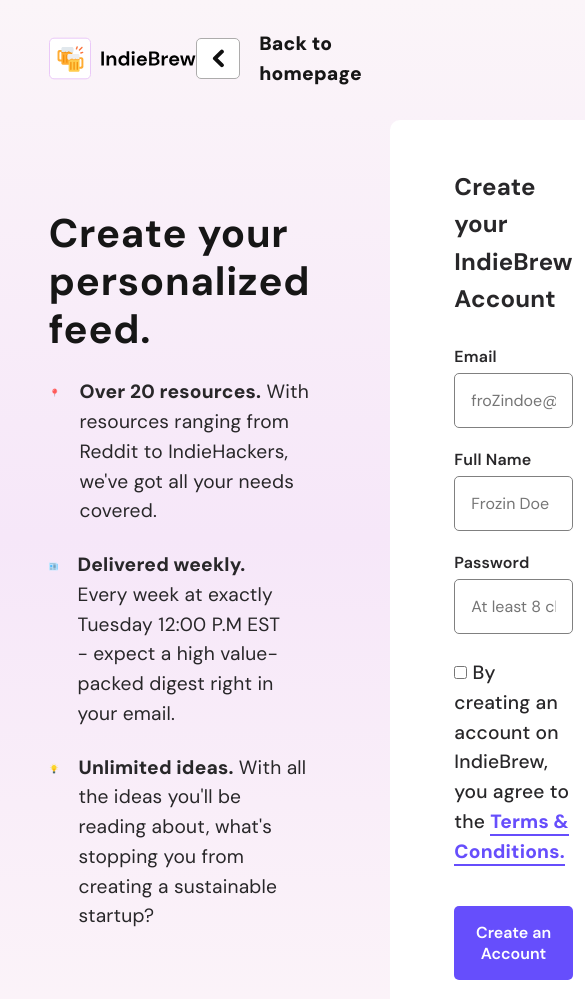
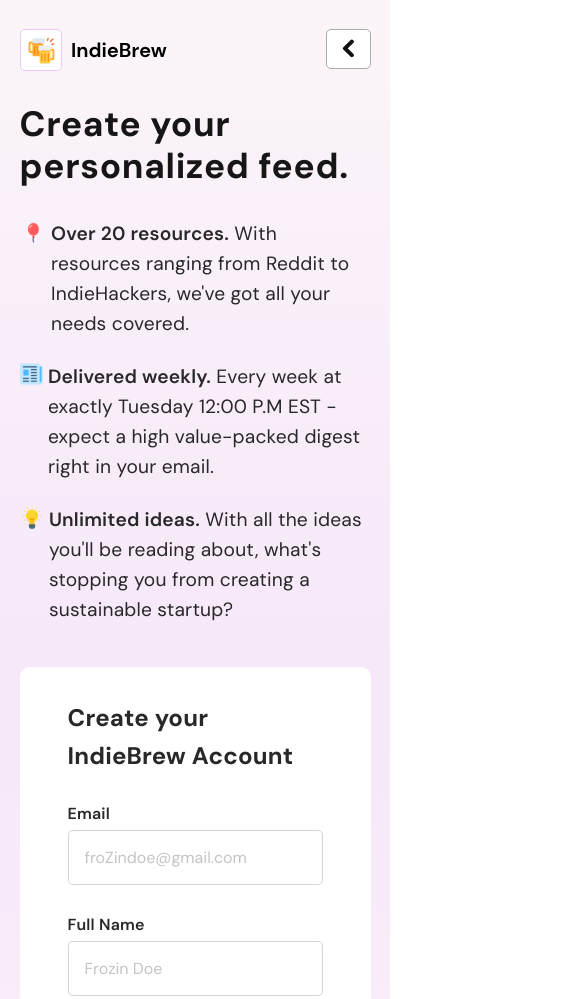
Before and after one commit to Shikamaru007/indie-brew-website, a plain HTML site: page signup.html in a window 390 px wide. Shown: the top 999 px of the page, 585 px wide, since content can reach past the window. Drawn offline with Linux system fonts and the light colour scheme.

Commit message:
project complete

```diff
--- a/signup.css
+++ b/signup.css
@@ -77,7 +77,7 @@
     margin-bottom: 1.5rem;
 }
 .left p span {
-    font-weight: 800;
+    font-weight: 600;
 }
 .right-sign-up {
     background-color: white;
@@ -118,11 +118,97 @@
     font-family: "DM Sans", sans-serif;
     font-size: 1rem;
     border-radius: 5px;
-    border: 1px solid grey;
+    border: 1px solid rgba(163, 163, 163, 0.45);
+}input[type=email]::placeholder,
+input[type=text]::placeholder,
+input[type=password]::placeholder {
+    color: rgba(128, 128, 128, 0.468);
 }
+
 label a {
     text-decoration: none;
     color: rgb(102, 78, 252);
     font-weight: 800;
     border-bottom: 2.5px solid rgb(102, 78, 252);
 }
+
+
+
+
+@media (max-width:922px) {
+    h2 {
+        font-size: 2.2rem;
+        margin: 1.5rem 0;
+       }
+    .back-btn p {
+        font-weight: 600;
+       }
+       .signup-content {
+        grid-template-columns: 1fr;
+        gap: 2rem;
+       }
+       .left-con {
+        margin-top: 2.5rem;
+        margin-bottom: 0;
+       }
+       .right-sign-up {
+        padding: 4rem 5rem 5rem 5rem;
+       }
+}
+
+
+
+
+@media (max-width:769px) {
+   .container {
+    width: 90%;
+   }
+   .back-btn p {
+    font-weight: 600;
+   }
+   .signup-content {
+    grid-template-columns: 1fr;
+    gap: 2rem;
+   }
+   h2 {
+    font-size: 2.2rem;
+    margin: 1.5rem 0;
+   }
+   .left-con {
+    margin-top: 2.5rem;
+    margin-bottom: 0;
+   }
+   .right-sign-up {
+    padding: 4rem 5rem 5rem 5rem;
+   }
+}
+
+
+
+
+@media (max-width:600px) {
+    .back-btn p {
+        display: none;
+    }
+    .sign-icon {
+        width: 5rem;
+    }
+    .left {
+        gap: .3rem;
+    }
+    .left-con {
+        margin-top: 2rem;
+    }
+    h2 {
+        margin: 0;
+    }
+    .signup-content {
+        gap: 1em;
+    }
+    .right-sign-up {
+        padding: 2rem 3rem 3rem 3rem;
+    }
+    form div {
+        margin-bottom: 2rem;
+    }
+}
--- a/styles.css
+++ b/styles.css
@@ -45,6 +45,9 @@
 }
 .btn span {
     font-weight: 200;
+}
+.menu {
+    display: none;
 }
 .btn {
     background-color: rgb(102, 78, 252);
@@ -139,9 +142,10 @@
 footer .container {
     padding: 5rem 0;
     display: flex;
-    gap: 14rem;
+    gap: 20%;
     justify-content: space-between;
     letter-spacing: 0;
+    margin: auto;
 }
 .right-foot ul {
     list-style: none;
@@ -158,3 +162,150 @@
     font-weight: 600;
     color: rgba(65, 64, 64, 0.885);
 }
+
+
+
+
+
+@media (max-width:922px) {
+    .hero-content {
+        grid-template-columns: 1fr;
+    }
+    .right-hero {
+        order: calc(-1);
+        margin-bottom: 2rem;
+    }
+    .resources {
+        align-items: center;
+        gap: 2rem;
+    }
+    .phone {
+        gap: 2rem;
+        grid-template-columns: 40% 1fr;
+    }
+    footer .container {
+        gap: 8%;
+    }
+    .right-foot {
+        display: grid;
+        grid-template-columns: 1fr 1fr;
+        column-gap: 5rem;
+    }
+}
+
+
+
+
+@media (max-width:769px) {
+
+    h2 {
+        font-size: 2rem;
+    }
+    .container {
+        width: 90%;
+    }
+    .hero-content {
+        grid-template-columns: 1fr;
+    }
+    .right-hero {
+        order: calc(-1);
+        margin-bottom: 2rem;
+    }
+    .hero-content .btn {
+        margin-top: .5rem;
+    }
+    .resources {
+        align-items: center;
+        gap: 2rem;
+    }
+    .phone {
+        gap: 2rem;
+        grid-template-columns: 40% 1fr;
+    }
+    footer .container {
+        gap: 8%;
+    }
+    .right-foot {
+        display: grid;
+        grid-template-columns: 1fr 1fr;
+        column-gap: 5rem;
+    }
+}
+
+
+
+
+
+
+@media (max-width:600px) {
+    h1 {
+        font-size: 3.3rem;
+        letter-spacing: 1px;
+    }
+    h2 {
+        font-size: 2.2rem;
+        letter-spacing: .01em;
+    }
+    .container {
+        width: 90%;
+    }
+
+    .right-header a,
+    .right-header ul {
+        display: none;
+    }
+    .menu {
+        display: flex;
+        width: 100%;
+    }
+    .menu img {
+        width: 100%;
+    }
+    .right-header {
+        width: 1.8rem;
+    }
+    #hero {
+        background-image: radial-gradient(circle 30rem at -50% 20%,rgb(222, 138, 250) 5%, rgb(252, 248, 253));
+    }
+
+    .btn {
+        padding: 1rem 2rem;
+    }
+    #feed {
+        padding: 2rem 0;
+    }
+    .resources {
+        display: grid;
+        grid-template-columns:1fr;
+        gap: 2rem;
+        margin-bottom: 3rem;
+    }
+    .right-resources {
+        order: calc(-1);
+    }
+    .resources p {
+        margin: 1em 0;
+    }
+    .phone {
+        grid-template-columns: 1fr;
+        gap: 3rem;
+        margin-bottom: 3rem;
+
+    }
+    .left-phone {
+        width: 90%;
+        margin: auto;
+    }
+    footer .container {
+        display: block;
+        padding-bottom: 2rem;
+    }
+
+    .right-foot {
+        display: grid;
+        grid-template-columns: 1fr 1fr;
+        margin: 2rem 0;
+        justify-content: space-between;
+        column-gap: 20%;
+    }
+}
```
Also changed, not shown: index.html (+3 -0 lines).
